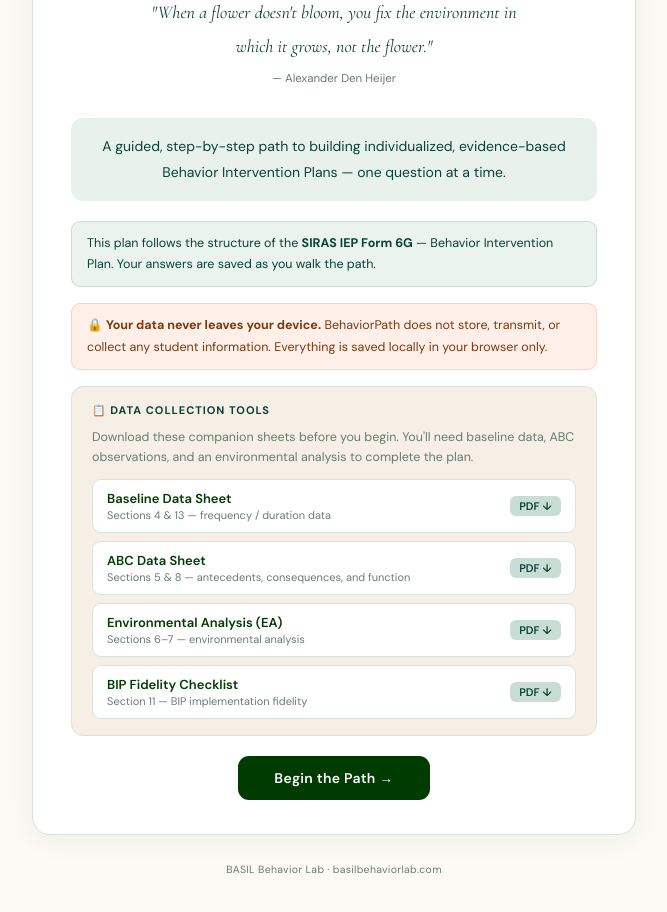
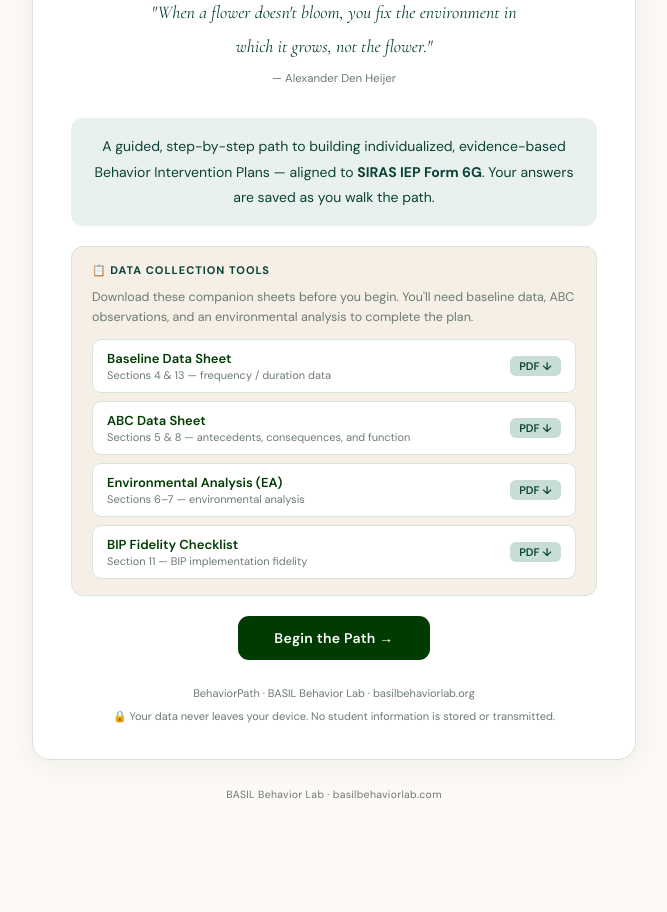
Before and after one commit to fatimazaidi25/BehaviorPaths, a React (Vite) app: page / in a window 1280 px wide. Shown: the part 360-1272 px from the top of the page, without its empty margins (306-973 px from the left). After the commit the page ends 1231 px from the top, so only its background shows below. Built offline with nearby package versions, Linux system fonts and the light colour scheme.

Commit message:
Add files via upload

```diff
--- a/src/behaviorpath_final.jsx
+++ b/src/behaviorpath_final.jsx
@@ -1116,13 +1116,9 @@ function WelcomeScreen({ go, mode, setMode }) {
 
       <div style={{ background: B.mint + "66", borderRadius: 12, padding: "16px 20px", marginBottom: 20, textAlign: "center" }}>
         <p style={{ fontSize: 14, color: B.teal, lineHeight: 1.8, fontFamily: "'DM Sans',sans-serif", margin: 0 }}>
-          A guided, step-by-step path to building individualized, evidence-based Behavior Intervention Plans — one question at a time.
+          A guided, step-by-step path to building individualized, evidence-based Behavior Intervention Plans — aligned to <strong>SIRAS IEP Form 6G</strong>. Your answers are saved as you walk the path.
         </p>
       </div>
-
-      <Box type="info">This plan follows the structure of the <strong>SIRAS IEP Form 6G</strong> — Behavior Intervention Plan. Your answers are saved as you walk the path.</Box>
-
-      <Box type="peach">🔒 <strong>Your data never leaves your device.</strong> BehaviorPath does not store, transmit, or collect any student information. Everything is saved locally in your browser only.</Box>
 
       {/* Data Collection Tools */}
       <div style={{ background: B.cream, border: `1px solid ${B.border}`, borderRadius: 12, padding: "16px 20px", marginBottom: 20 }}>
@@ -1172,6 +1168,11 @@ function WelcomeScreen({ go, mode, setMode }) {
         >
           Begin the Path →
         </button>
+      </div>
+
+      <div style={{ marginTop: 24, textAlign: "center", fontSize: 11, color: B.muted, fontFamily: "'DM Sans',sans-serif", lineHeight: 1.7 }}>
+        <div style={{ marginBottom: 4 }}>BehaviorPath · BASIL Behavior Lab · basilbehaviorlab.org</div>
+        <div>🔒 Your data never leaves your device. No student information is stored or transmitted.</div>
       </div>
     </div>
   );
```
